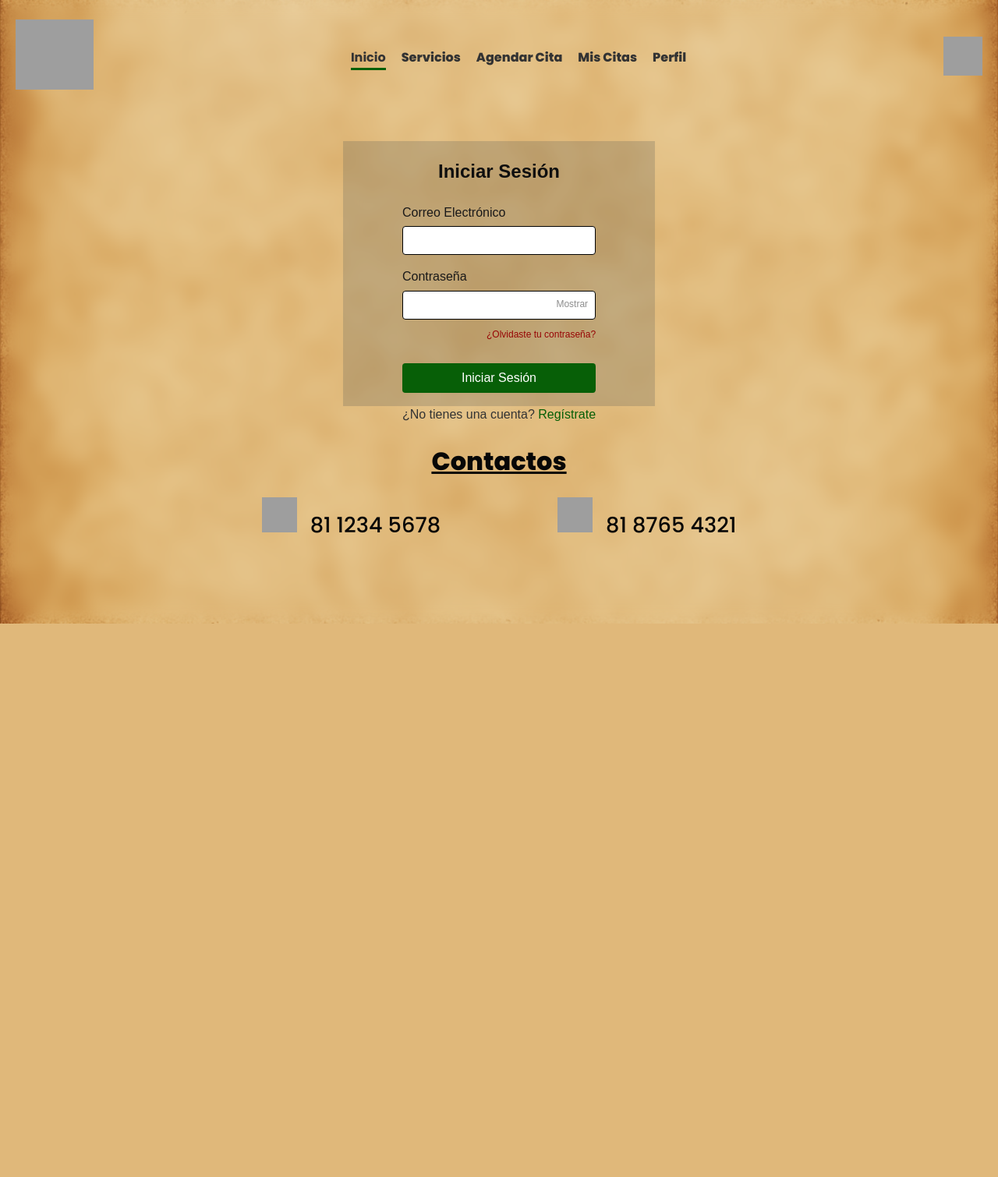
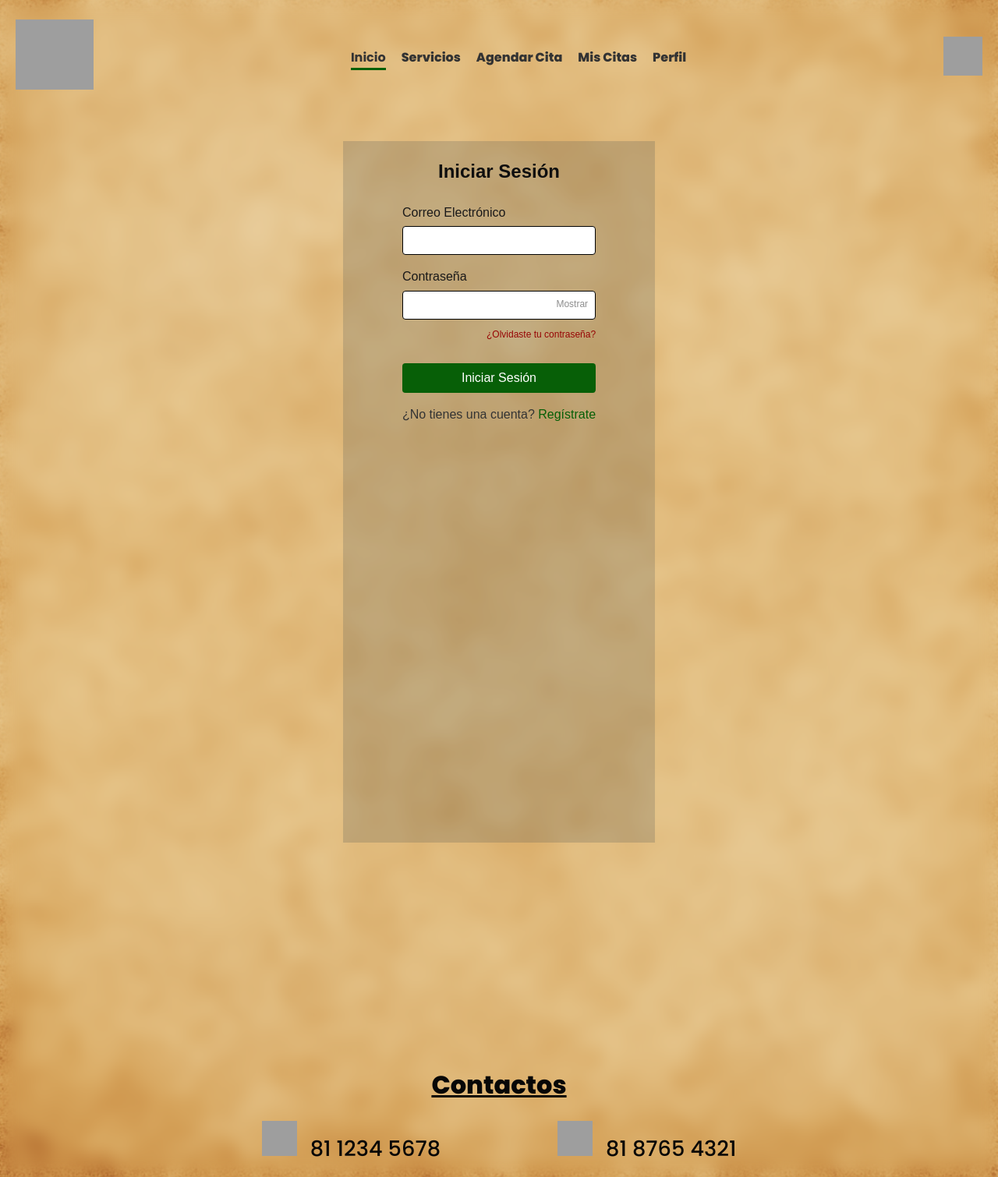
Before and after one commit to Alfonso-Virgen-UANL/Pia_POO, a PHP site: page /HTML/Inicio.html in a window 1280 px wide. Shown: the whole page at 78% size. Before the commit the page ends 800 px from the top, so only its background shows below. Run offline with PHP 8.4, Linux system fonts and the light colour scheme; some web fonts are replaced; grey boxes are pictures that could not be loaded.

Commit message:
Arreglo pagina inicio de sesion css

```diff
--- a/Frontend/CSS/sesion-cliente.css
+++ b/Frontend/CSS/sesion-cliente.css
@@ -112,7 +112,7 @@ text-decoration: underline overline;
     justify-items: center;
     align-items: center;
     max-width: 400px;
-    max-height: 400px;
+    max-height: 900px;
 }
 
 .container1 {
@@ -121,7 +121,7 @@ text-decoration: underline overline;
 
     display: flex;
     justify-content: center;
-    height: 50vh;
+    height: 150vh;
     padding: 30px;
 
 }
```
